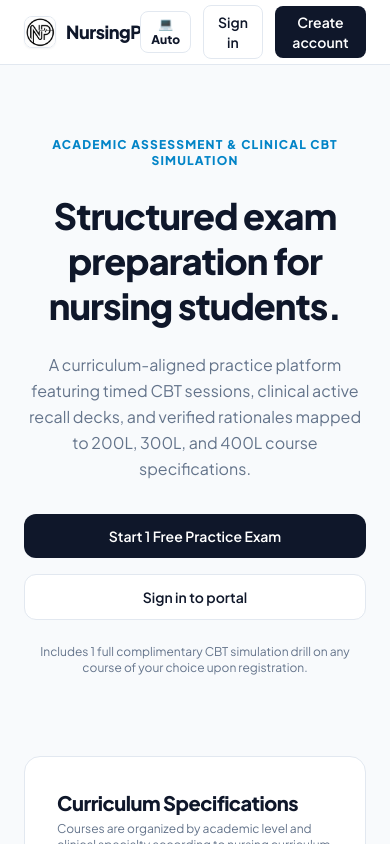
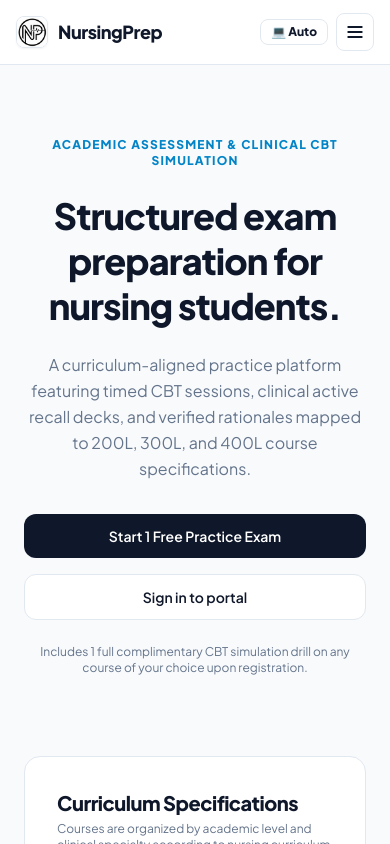
Before and after one commit to Malvis12/NURSINGPREP-app, a React (Vite) app: page / in a window 390 px wide. Shown: the top 844 px of the page. Built offline with nearby package versions, Linux system fonts and the light colour scheme; no server answers.

Commit message:
feat: responsive landing page navbar with hamburger menu for mobile viewports

```diff
--- a/src/pages/LandingPage.tsx
+++ b/src/pages/LandingPage.tsx
@@ -1,14 +1,16 @@
+import { useState } from 'react'
 import { useNavigate } from 'react-router-dom'
 import { ThemeToggle } from '../components/ThemeToggle'
 
 export function LandingPage() {
   const navigate = useNavigate()
+  const [mobileMenuOpen, setMobileMenuOpen] = useState(false)
 
   return (
     <div className="min-h-screen bg-bg text-text selection:bg-accent/20">
       {/* Header */}
       <header className="sticky top-0 z-40 border-b border-border bg-surface/90 backdrop-blur-md">
-        <div className="max-w-5xl mx-auto px-6 h-16 flex items-center justify-between">
+        <div className="max-w-5xl mx-auto px-4 sm:px-6 h-16 flex items-center justify-between">
           <div className="flex items-center gap-2.5 cursor-pointer" onClick={() => navigate('/')}>
             <img
               src="/logo.jpg"
@@ -17,7 +19,9 @@ export function LandingPage() {
             />
             <span className="font-extrabold text-lg tracking-tight">NursingPrep</span>
           </div>
-          <div className="flex items-center gap-3">
+
+          {/* Desktop Right Nav (sm and above) */}
+          <div className="hidden sm:flex items-center gap-3">
             <ThemeToggle />
             <button
               type="button"
@@ -34,7 +38,55 @@ export function LandingPage() {
               Create account
             </button>
           </div>
+
+          {/* Mobile Right Controls: Theme Toggle + Hamburger Toggle */}
+          <div className="flex sm:hidden items-center gap-2">
+            <ThemeToggle />
+            <button
+              type="button"
+              onClick={() => setMobileMenuOpen((prev) => !prev)}
+              aria-label="Toggle navigation menu"
+              aria-expanded={mobileMenuOpen}
+              className="p-2 rounded-lg border border-border bg-surface text-text hover:border-accent transition flex items-center justify-center"
+            >
+              {mobileMenuOpen ? (
+                <svg className="w-5 h-5" fill="none" viewBox="0 0 24 24" stroke="currentColor">
+                  <path strokeLinecap="round" strokeLinejoin="round" strokeWidth={2.5} d="M6 18L18 6M6 6l12 12" />
+                </svg>
+              ) : (
+                <svg className="w-5 h-5" fill="none" viewBox="0 0 24 24" stroke="currentColor">
+                  <path strokeLinecap="round" strokeLinejoin="round" strokeWidth={2.5} d="M4 6h16M4 12h16M4 18h16" />
+                </svg>
+              )}
+            </button>
+          </div>
         </div>
+
+        {/* Mobile Dropdown Menu Drawer */}
+        {mobileMenuOpen && (
+          <div className="sm:hidden border-t border-border bg-surface/98 px-4 py-4 space-y-3 animate-in fade-in slide-in-from-top-2 duration-150">
+            <button
+              type="button"
+              onClick={() => {
+                setMobileMenuOpen(false)
+                navigate('/signup')
+              }}
+              className="w-full bg-primary text-on-primary py-2.5 text-sm font-bold rounded-xl transition text-center shadow-xs"
+            >
+              Create Account (1 Free Drill)
+            </button>
+            <button
+              type="button"
+              onClick={() => {
+                setMobileMenuOpen(false)
+                navigate('/login')
+              }}
+              className="w-full border border-border bg-bg text-text py-2.5 text-sm font-semibold rounded-xl transition text-center hover:border-accent"
+            >
+              Sign in to Portal
+            </button>
+          </div>
+        )}
       </header>
 
       <main className="max-w-5xl mx-auto px-6 py-14 space-y-20">
```
